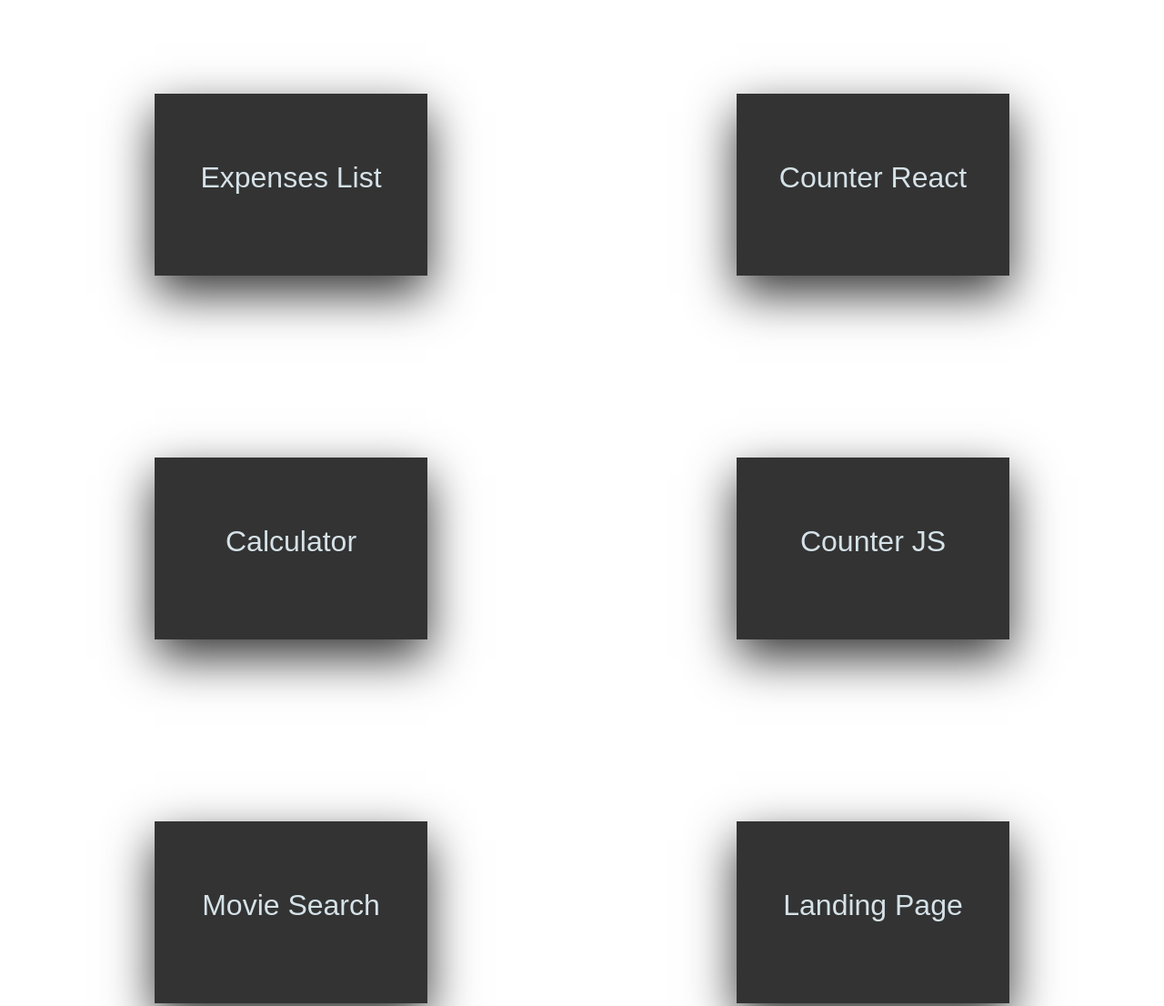
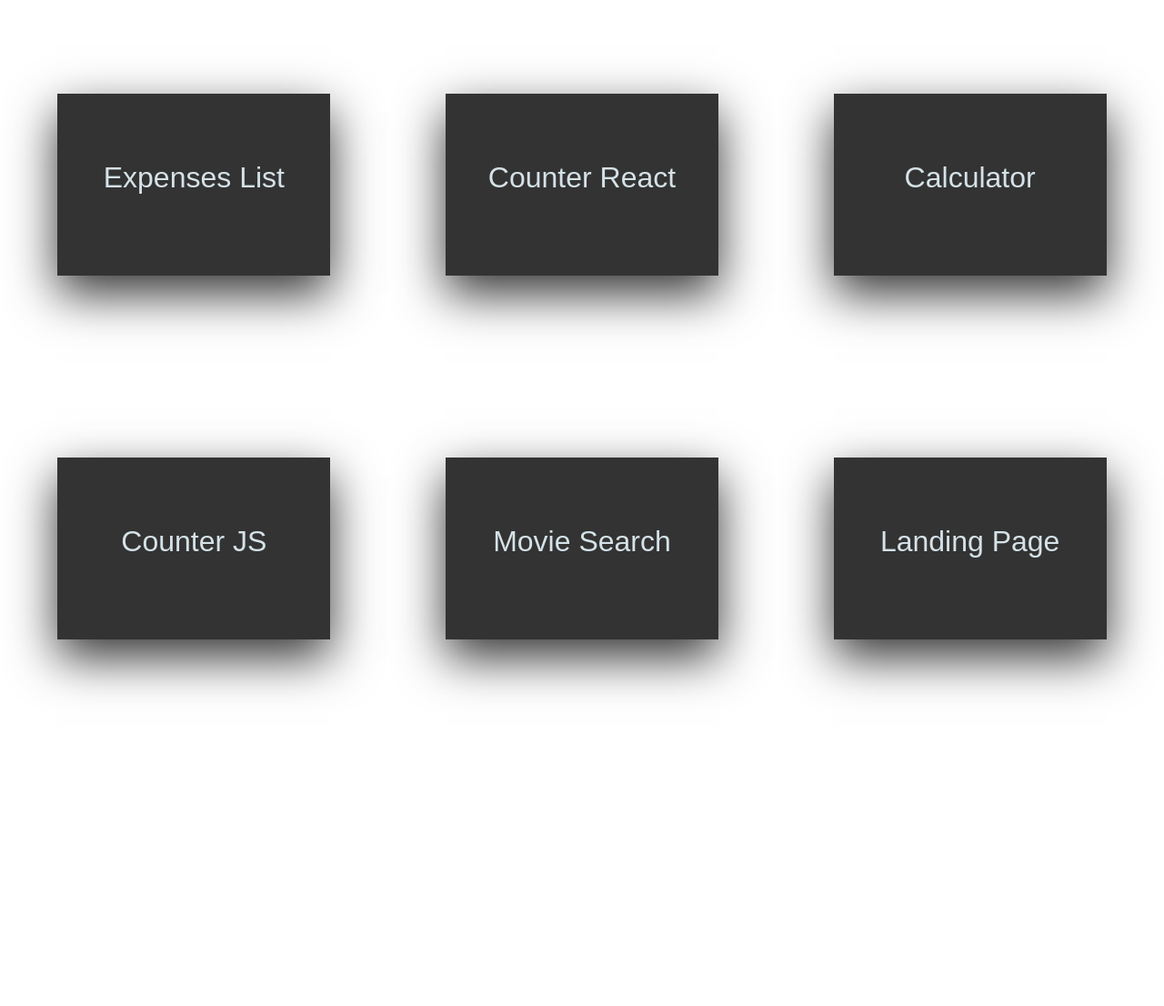
Before and after one commit to JoseMcmW/JoseMcmW.github.io, a plain HTML site: page index.html in a window 1280 px wide. Shown: the part 2138-3244 px from the top of the page at 91% size. After the commit the page ends 2941 px from the top, so only its background shows below. Drawn offline with nearby package versions, Linux system fonts and the light colour scheme; a web font is replaced by a local one.

Commit message:
Finish Projects Section

```diff
--- a/index.html
+++ b/index.html
@@ -136,7 +136,7 @@
           <div class="col-12">
             <h1 class="title text-center my-5">MY Projects</h1>
           </div>
-            <div class="col-sm-12 col-md-6 card">
+            <div class="col-sm-12 col-md-6 col-xl-4 card">
                 <div class="face face1-1">
                     <div class="content">
                         <div class="title-card">
@@ -147,13 +147,13 @@
                 <div class="face face2">
                     <div class="content">
                         <h3>
-                            <a href="https://www.linkedin.com/in/adamdipinto/" target="_blank">_adamdipinto</a>
+                            <a href="https://www.linkedin.com/in/adamdipinto/" target="_blank">Expense List</a>
                         </h3>
-                        <p>This is where I network and build my professional protfolio.</p>
+                        <p>REACT</p>
                     </div>
                 </div>
             </div>
-            <div class="col-sm-12 col-md-6 card">
+            <div class="col-sm-12 col-md-6 col-xl-4 card">
                 <div class="face face1-2">
                     <div class="content">
                       <div class="title-card">
@@ -164,13 +164,13 @@
                 <div class="face face2">
                     <div class="content">
                         <h3>
-                            <a href="https://twitter.com/AdamDipinto" target="_blank">@AdamDipinto</a>
+                            <a href="https://twitter.com/AdamDipinto" target="_blank">Counter React</a>
                         </h3>
-                        <p>This is where I read news and network with different social groups.</p>
+                        <p>REACT</p>
                     </div>
                 </div>
             </div>
-            <div class="col-sm-12 col-md-6 card">
+            <div class="col-sm-12 col-md-6 col-xl-4 card">
                 <div class="face face1-3">
                     <div class="content">
                         <div class="title-card">
@@ -181,13 +181,13 @@
                 <div class="face face2">
                     <div class="content">
                         <h3>
-                            <a href="https://github.com/atom888" target="_blank">atom888</a>
+                            <a href="https://github.com/atom888" target="_blank">Calculator</a>
                         </h3>
-                        <p>This is where I share code and work on projects.</p>
+                        <p>HTML - CSS - JavaScript</p>
                     </div>
                 </div>
             </div>
-          <div class="col-sm-12 col-md-6 card">
+          <div class="col-sm-12 col-md-6 col-xl-4 card">
               <div class="face face1-4">
                   <div class="content">
                       <div class="title-card">
@@ -198,13 +198,13 @@
               <div class="face face2">
                   <div class="content">
                       <h3>
-                          <a href="https://www.linkedin.com/in/adamdipinto/" target="_blank">_adamdipinto</a>
+                          <a href="https://www.linkedin.com/in/adamdipinto/" target="_blank">Counter Js</a>
                       </h3>
-                      <p>This is where I network and build my professional protfolio.</p>
+                      <p>HTML - CSS - JavaScript</p>
                   </div>
               </div>
           </div>
-          <div class="col-sm-12 col-md-6 card">
+          <div class="col-sm-12 col-md-6 col-xl-4 card">
               <div class="face face1-5">
                   <div class="content">
                     <div class="title-card">
@@ -215,13 +215,13 @@
               <div class="face face2">
                   <div class="content">
                       <h3>
-                          <a href="https://twitter.com/AdamDipinto" target="_blank">@AdamDipinto</a>
+                          <a href="https://twitter.com/AdamDipinto" target="_blank">Movie Search</a>
                       </h3>
-                      <p>This is where I read news and network with different social groups.</p>
+                      <p>React</p>
                   </div>
               </div>
           </div>
-          <div class="col-sm-12 col-md-6 card">
+          <div class="col-sm-12 col-md-6 col-xl-4 card">
               <div class="face face1-6">
                   <div class="content">
                       <div class="title-card">
@@ -232,9 +232,9 @@
               <div class="face face2">
                   <div class="content">
                       <h3>
-                          <a href="https://github.com/atom888" target="_blank">atom888</a>
+                          <a href="https://github.com/atom888" target="_blank">Landing Page</a>
                       </h3>
-                      <p>This is where I share code and work on projects.</p>
+                      <p>HTML - CSS</p>
                   </div>
               </div>
           </div>
```
